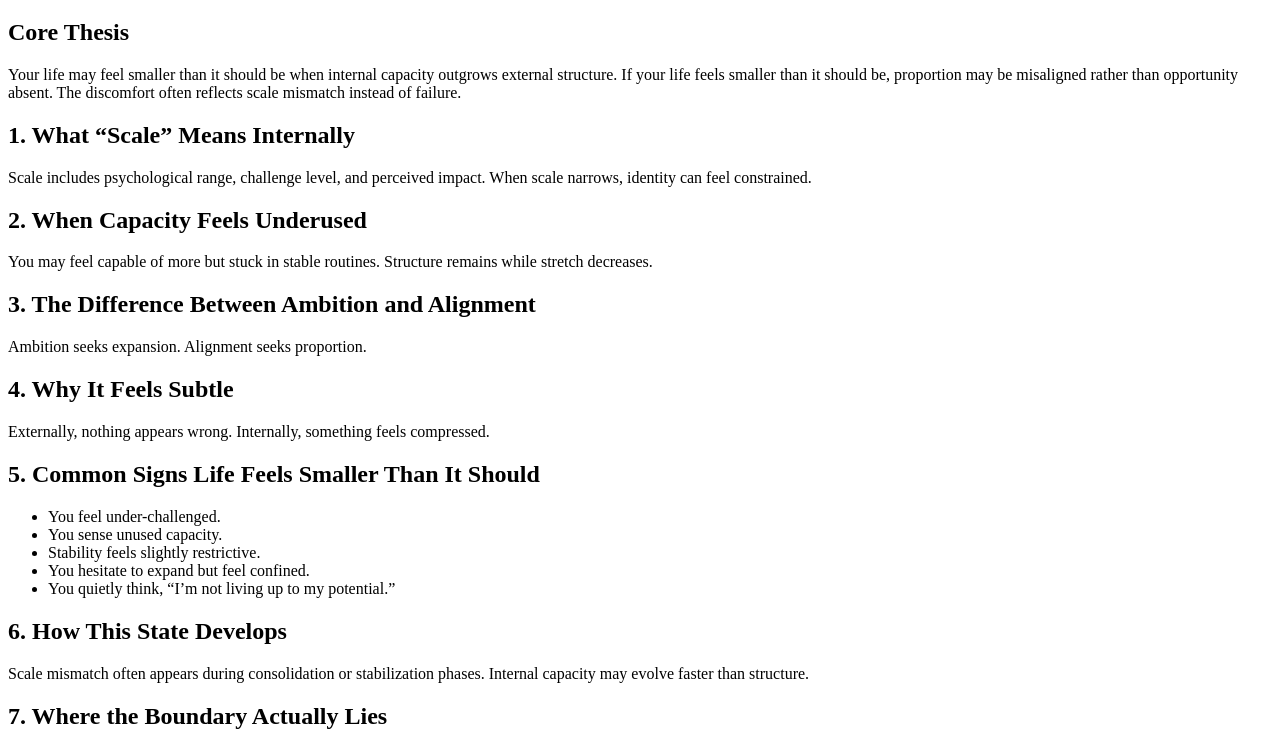
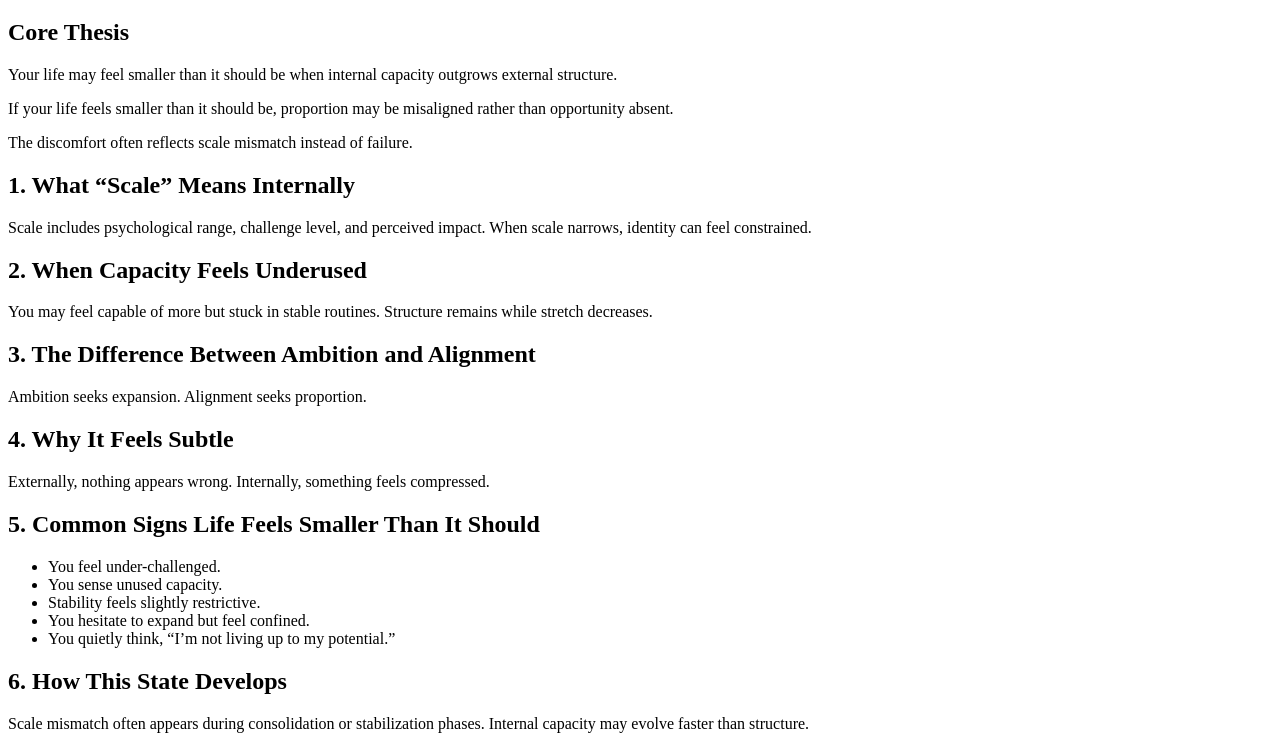
Before and after one commit to mozartltv-creator/87-Why-Does-My-Life-Feel-Smaller-Than-It-Should, a plain HTML site: page index.html in a window 1280 px wide. Shown: the part 61-800 px from the top of the page. Drawn offline with Linux system fonts and the light colour scheme.

Commit message:
Update index.html

```diff
--- a/index.html
+++ b/index.html
@@ -13,10 +13,10 @@
 
 <h2>Core Thesis</h2>
 <p>
-Your life may feel smaller than it should be when internal capacity outgrows external structure.
-If your life feels smaller than it should be, proportion may be misaligned rather than opportunity absent.
-The discomfort often reflects scale mismatch instead of failure.
-</p>
+Your life may feel smaller than it should be when internal capacity outgrows external structure.</p>
+<p>If your life feels smaller than it should be, proportion may be misaligned rather than opportunity absent.</p>
+<p>The discomfort often reflects scale mismatch instead of failure.</p>
+
 
 <h2>1. What “Scale” Means Internally</h2>
 <p>
```
